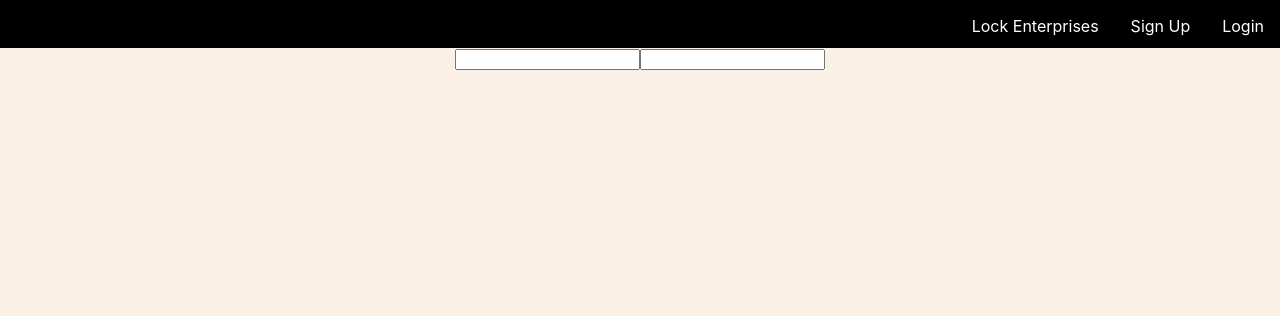
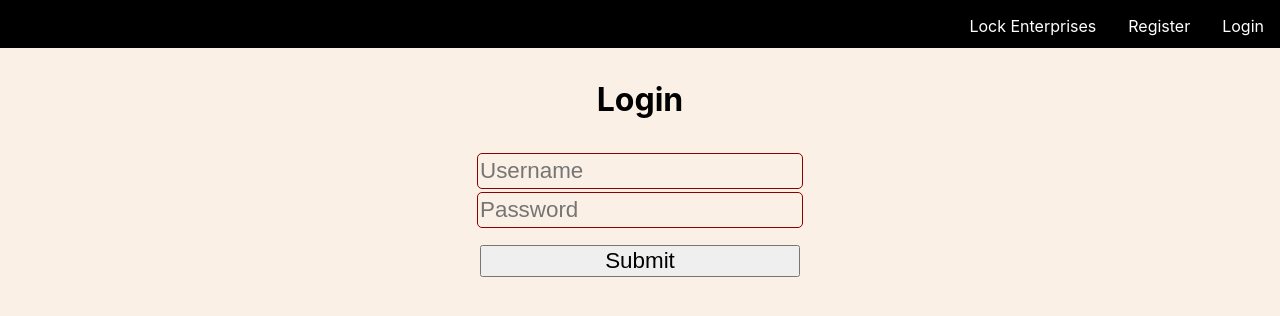
Before and after one commit to CS25bw1mud/CS-Build-Week-1-Client, a React (Create React App) app in the folder game/: page /login in a window 1280 px wide. Shown: the top 316 px of the page. Built offline with nearby package versions, Linux system fonts and the light colour scheme.

Commit message:
:art: register login fixes
register login fixes

```diff
--- a/game/src/components/Login.js
+++ b/game/src/components/Login.js
@@ -1,4 +1,5 @@
 import React, { useState } from 'react'
+import './component-css/Register.css';
 
 import { axiosWithAuth } from '../utils/axiosWithAuth';
 
@@ -21,17 +22,24 @@ const Login = (props) => {
     const submitHandler = e => {
         e.preventDefault()
         axiosWithAuth()
-        .post('', login) // login endpoint goes here
+        .post('https://cs25-lock-industry-dev.herokuapp.com/api/login/', login) // login endpoint goes here
         .then(res => {
             localStorage.setItem('token', res.data.payload);
-            props.history.push('/mainview') // whatever route we want to go to
+            props.history.push('/mainview'); // whatever route we want to go to
+            console.log(res)
         })
+        .catch( res=> {
+            console.log("No dice", res);
+        }
+        )
     };
     return (
         <div className='container'>
+            <h1 class="reg-title">Login</h1>
             <form onSubmit={submitHandler}>
-                <input type='text' name='username' onChange={changeHandler} value={login.username}/>
-                <input type='password' name='password' onChange={changeHandler} value={login.password}/>
+                <input type='text' name='username' placeholder="Username" onChange={changeHandler} value={login.username}/>
+                <input type='password' name='password' placeholder="Password "onChange={changeHandler} value={login.password}/>
+                <button>Submit</button>
             </form>
         </div>
     )
--- a/game/src/components/Register.js
+++ b/game/src/components/Register.js
@@ -1,5 +1,5 @@
 import React, { useState } from 'react'
-
+import './component-css/Register.css';
 
 import axios from 'axios'
 
@@ -24,19 +24,24 @@ const Register = props => {
     const submitHandler = e => {
         e.preventDefault()
         axios
-        .post('https://cs25-lock-industry-dev.herokuapp.com/api/registration', register) // API register endpoint
+        .post('https://cs25-lock-industry-dev.herokuapp.com/api/registration/', register) // API register endpoint
         .then(res => {
             localStorage.setItem('token', res.data.payload);
-            props.history.push('/mainview') // push whereever
+            console.log(res.data.payload)
+            props.history.push('/login') // push whereever
+        })
+        .catch(res => {
+            console.log("No dice", res);
         })
     };
     return (
         <div className='container'>
+            <h1 class="reg-title">Register</h1>
             <form onSubmit={submitHandler}>
-                <input type='text' name='username' placeholder="username" onChange={changeHandler} value={register.username}/>
-                <input type='text' name='email' placeholder="email" onChange={changeHandler} value={register.email}/>
-                <input type='password' name='password1' placeholder="password1" onChange={changeHandler} value={register.password1}/>
-                <input type='password' name='password2' placeholder="password2" onChange={changeHandler} value={register.password2}/>
+                <input type='text' name='username' placeholder="Username" onChange={changeHandler} value={register.username}/>
+                <input type='text' name='email' placeholder="Email" onChange={changeHandler} value={register.email}/>
+                <input type='password' name='password1' placeholder="Choose a Password" onChange={changeHandler} value={register.password1}/>
+                <input type='password' name='password2' placeholder="Type that Password Again, Please" onChange={changeHandler} value={register.password2}/>
                 <button>Submit</button>
             </form>
         </div>
--- /dev/null
+++ b/game/src/components/component-css/Register.css
@@ -0,0 +1,26 @@
+form{
+    margin-top: 1rem;
+    display: flex;
+    flex-direction: column;
+}
+
+input{
+    height: 2rem;
+    background-color: linen;
+    border: 1px darkred solid;
+    border-radius: 5px;
+    width: 25%;
+    margin: .1rem auto;
+    font-size: 1.4rem;
+}
+
+button{
+    width: 25%;
+    margin: 1rem auto;
+    height: 2rem;
+    font-size: 1.4rem;
+}
+
+.reg-title{
+    margin: 2rem;
+}
--- a/game/src/components/headerNav/HeaderNav.js
+++ b/game/src/components/headerNav/HeaderNav.js
@@ -7,7 +7,7 @@ const HeaderNav = () => {
     return (
         <nav className="navheader">
                 <NavLink to='/mainview'>Lock Enterprises</NavLink>
-                <NavLink to='/register'>Sign Up</NavLink>
+                <NavLink to='/register'>Register</NavLink>
                 <NavLink to='login'>Login</NavLink>
         </nav>
     )
```
Also changed, not shown: game/src/components/component-css/Login.css (added).
